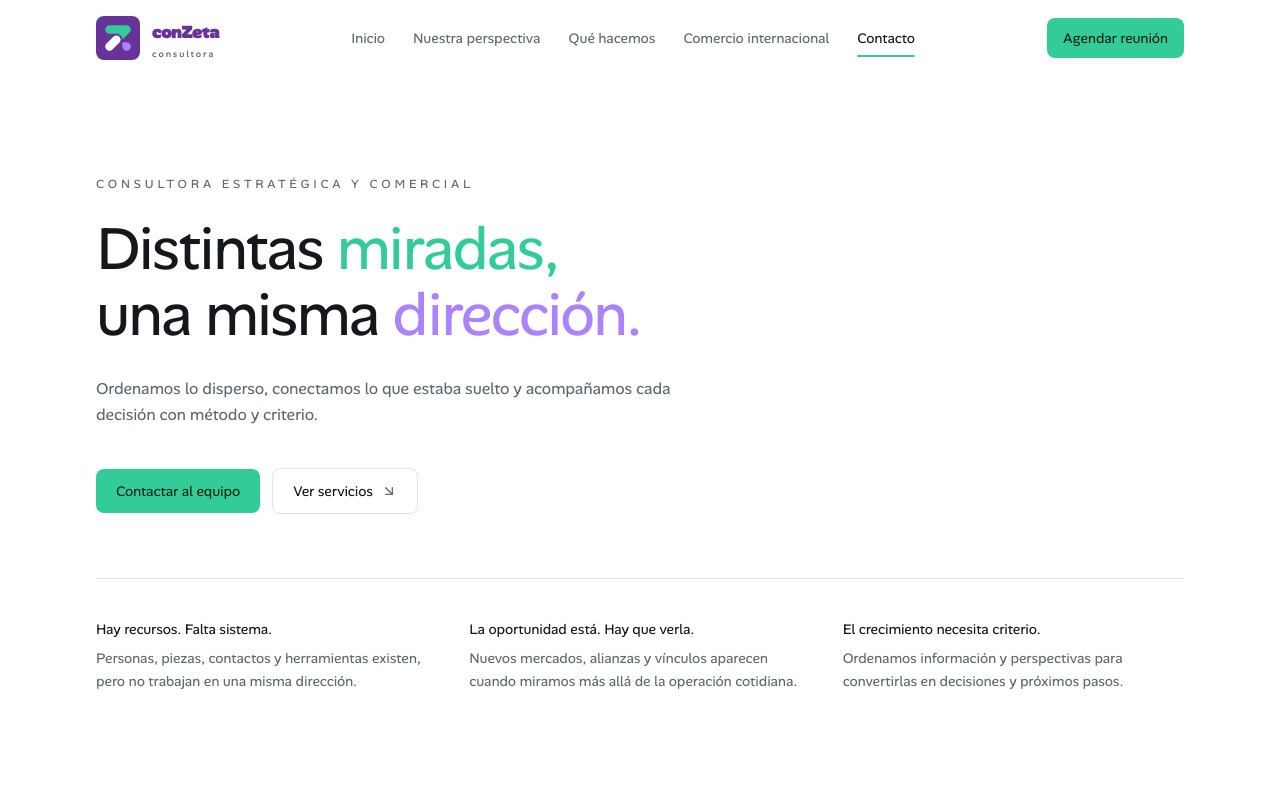
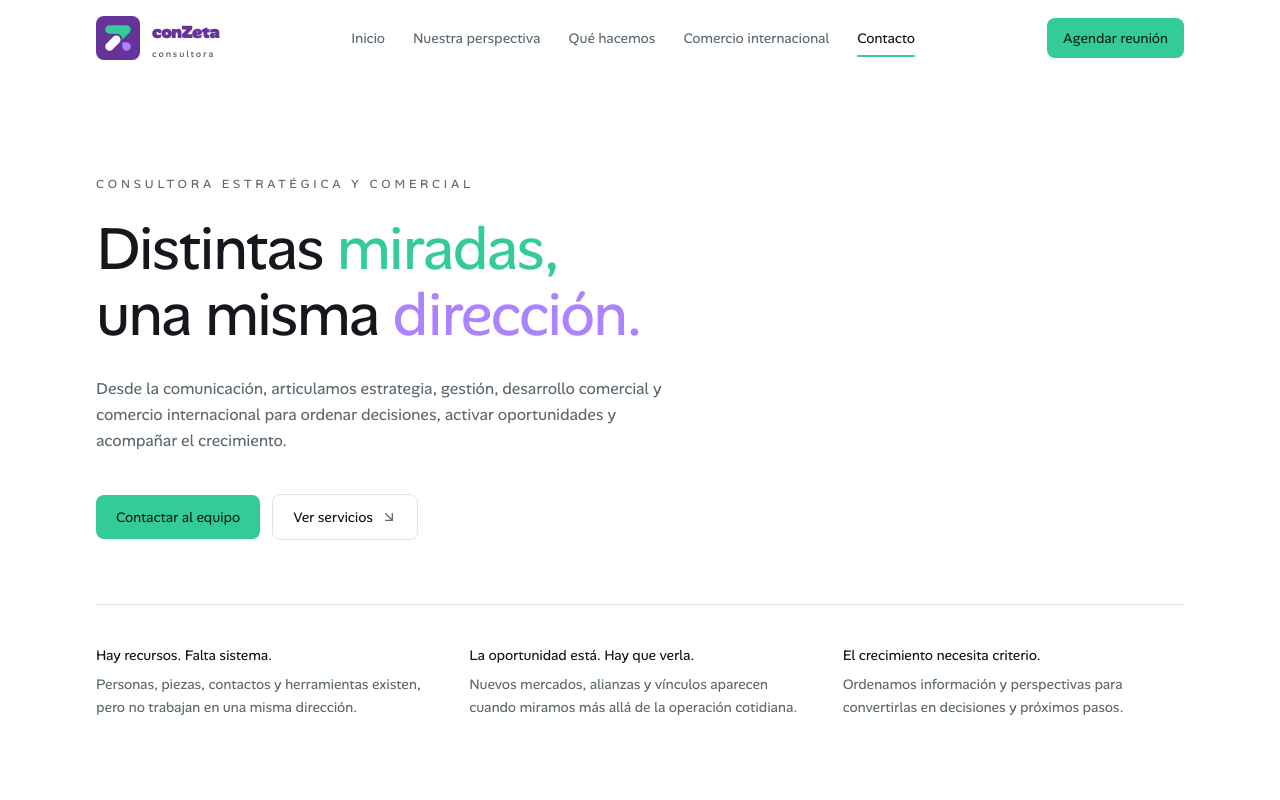
Before and after one commit to matumorel/conzeta, a Next.js app: page / in a window 1280 px wide. Shown: the top 800 px of the page. Built offline with nearby package versions, Linux system fonts and the light colour scheme.

Commit message:
feat: update hero section content for clearer messaging
Reworded paragraph to better articulate services and approach

Co-authored-by: matumorel <52887644+matumorel@users.noreply.github.com>

```diff
--- a/components/hero-section.tsx
+++ b/components/hero-section.tsx
@@ -12,8 +12,7 @@ export function HeroSection() {
           <span style={{ color: '#ac83ff' }}>direcci&oacute;n.</span>
         </h1>
         <p className="mt-7 max-w-xl text-base leading-relaxed text-pretty text-muted-foreground">
-          Ordenamos lo disperso, conectamos lo que estaba suelto y acompa&ntilde;amos cada decisi&oacute;n
-          con m&eacute;todo y criterio.
+          Desde la comunicación, articulamos estrategia, gestión, desarrollo comercial y comercio internacional para ordenar decisiones, activar oportunidades y acompa&ntilde;ar el crecimiento.
         </p>
 
         <div className="mt-10 flex flex-wrap items-center gap-3">
```
